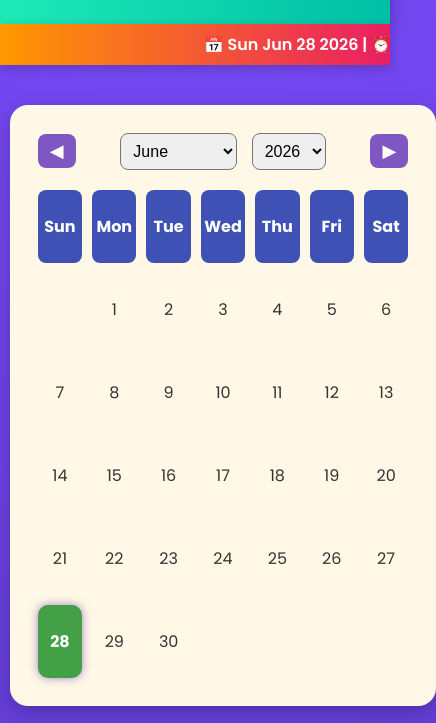
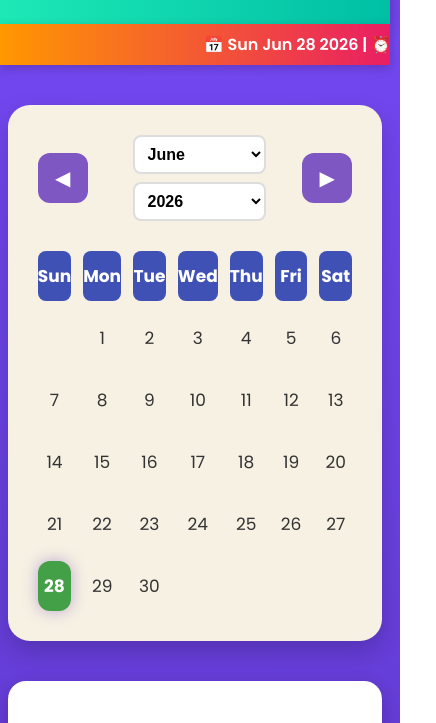
Before and after one commit to MihikanshaAgrawal/Super_Laxmi_Win, a website: page public/index.html in a window 390 px wide. Shown: the part 342-1065 px from the top of the page, 436 px wide, since content can reach past the window. Drawn offline with Linux system fonts and the light colour scheme; no server answers.

Commit message:
Fix extra CSS bracket

```diff
--- a/public/style.css
+++ b/public/style.css
@@ -69,13 +69,12 @@ body {
 
 /* 🗓️ Calendar Section */
 .calendar-container {
-  background: #fff8e6;
-  border-radius: 18px;
-  padding: 28px;
-  width: 450px;
-  text-align: center;
-  box-shadow: 0 6px 18px rgba(0, 0, 0, 0.2);
-  transition: transform 0.3s;
+  background: #f6f1e3;
+  border-radius: 22px;
+  padding: 30px;
+  width: 500px;
+  box-shadow: 0 10px 25px rgba(0,0,0,0.18);
+  transition: 0.3s;
 }
 
 .calendar-container:hover {
@@ -86,22 +85,40 @@ body {
   display: flex;
   justify-content: space-between;
   align-items: center;
+  margin-bottom: 30px;
+}
+
+
+.month-picker {
+  display: flex;
+  gap: 12px;
+}
+
+.month-picker select {
+  padding: 10px 18px;
+  border: 2px solid #ddd;
+  border-radius: 12px;
+  font-size: 17px;
+  font-weight: 600;
+  background: white;
+  cursor: pointer;
 }
 
 .calendar-header button {
-  background-color: #7e57c2;
+  width: 50px;
+  height: 50px;
   border: none;
-  padding: 6px 12px;
+  border-radius: 12px;
+  background: #7e57c2;
+  color: white;
+  font-size: 20px;
   cursor: pointer;
-  font-size: 18px;
-  border-radius: 8px;
-  color: #fff;
-  transition: all 0.3s ease;
+  transition: 0.3s;
 }
 
 .calendar-header button:hover {
-  background-color: #5e35b1;
-  transform: scale(1.05);
+  background: #5e35b1;
+  transform: scale(1.08);
 }
 
 .calendar-header h2 {
@@ -115,23 +132,18 @@ body {
 .calendar {
   display: grid;
   grid-template-columns: repeat(7, 1fr);
-  gap: 10px;
-  margin-top: 20px;
+  gap: 12px;
 }
 
 .calendar div {
-  padding: 14px 0;
-  border-radius: 10px;
+  height: 50px;
+  border-radius: 12px;
+  display: flex;
+  justify-content: center;
+  align-items: center;
   cursor: pointer;
-  display: flex;
-
-  align-items: center;
-
-  justify-content: center;
-  text-align: center;
-  min-height: 45px;
-  transition: all 0.25s ease;
-  font-size: 16px;
+  transition: 0.3s;
+  font-size: 17px;
 }
 
 .calendar div:hover {
@@ -153,12 +165,11 @@ body {
 
 /* 🟣 Highlight selected clicked date */
 .selected-day {
-  background-color: #673ab7;
-  color: #fff;
-  font-weight: 700;
-  border-radius: 70%;
-  animation: pop .3s;
-  box-shadow: 0 0 10px rgba(103, 58, 183, 0.6);
+  background: #673ab7;
+  color: white;
+  border-radius: 50%;
+  font-weight: bold;
+  box-shadow: 0 0 15px rgba(103,58,183,.4);
 }
 
 /* 🕓 Slots Section */
@@ -283,12 +294,20 @@ body {
 
 /* 📱 Responsive Design */
 @media (max-width: 900px) {
-  .main-container {
+  .calendar-container,
+  .slots-section {
+    width: 100%;
+  }
+
+  .month-picker {
     flex-direction: column;
-    align-items: center;
-    width: 95%;
-    gap: 30px;
+    gap: 8px;
   }
+
+  .month-picker select {
+    width: 100%;
+  }
+}
 
   .calendar-container,
   .slots-section {
@@ -309,7 +328,7 @@ body {
   .date-bar {
     font-size: 16px;
   }
-}
+
 
 @keyframes pop {
 
```
